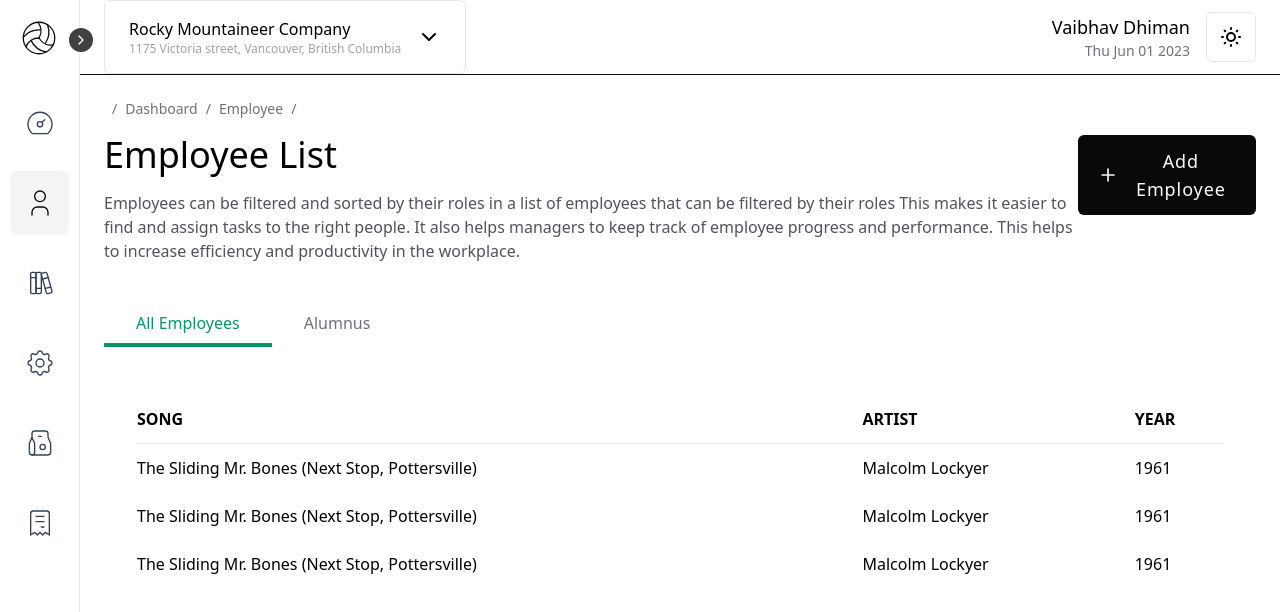
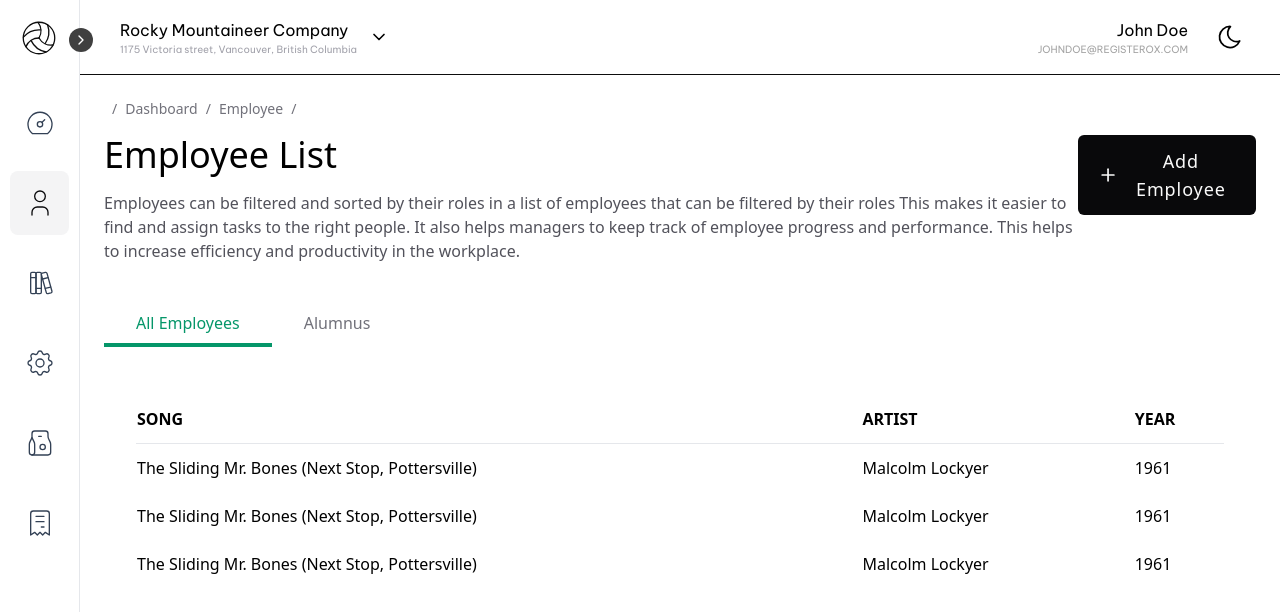
Before and after one commit to vars7899/pos, a React (Vite) app in the folder client/: page /dashboard/employee in a window 1280 px wide. Shown: the top 612 px of the page. Built offline with nearby package versions, Linux system fonts and the light colour scheme; a web font is replaced by a local one.

Commit message:
BUG flickering of the sidebar when changingcurrent tab

```diff
--- a/client/src/components/Dashboard/Navbar.tsx
+++ b/client/src/components/Dashboard/Navbar.tsx
@@ -1,29 +1,38 @@
-import { useState } from "react";
-import { IconBallVolleyball, IconChevronDown, IconSun } from "@tabler/icons-react";
-import * as Component from "..";
+import { IconChevronDown, IconMoon, IconSun } from "@tabler/icons-react";
+import { useSelector } from "react-redux";
+import Switch from "react-switch";
 
 interface NavbarProps {
+  theme: string;
   $toggleTheme?(): void;
 }
+const iconSetting = {
+  strokeWidth: 1.5,
+  size: 28,
+};
 
-export const Navbar = ({ $toggleTheme }: NavbarProps) => {
-  const [currentDate] = useState<string>(Date());
+export const Navbar = ({ theme, $toggleTheme }: NavbarProps) => {
+  const { user } = useSelector((state: any) => state.auth);
   return (
-    <div className="px-6 border-b-[1px] border-Black h-[75px] flex items-center justify-between dark:bg-Black">
-      <div className="border-[1px] rounded-md px-6 py-4 flex items-center">
-        <div className="mr-4 overflow-hidden">
+    <div className="px-6 border-b-[1px] border-Black h-[75px] flex items-center justify-between dark:bg-Black font-beVietnam">
+      <div className="rounded-md px-4 py-2 flex items-center dark:bg-neutral-800 dark:text-neutral-200">
+        <div className="mr-3 overflow-hidden ">
           <p className="font-medium truncate">Rocky Mountaineer Company</p>
-          <p className="text-xs truncate text-zinc-400">1175 Victoria street, Vancouver, British Columbia</p>
+          <p className="text-[10px] truncate text-zinc-400">1175 Victoria street, Vancouver, British Columbia</p>
         </div>
-        <IconChevronDown />
+        <IconChevronDown size={20} />
       </div>
       <div className="flex items-center">
         <div className="flex flex-col items-end mr-4">
-          <p className="text-lg font-medium dark:text-zinc-50">Vaibhav Dhiman</p>
-          <p className="text-sm text-zinc-500 font-medium">{currentDate.slice(0, 15).replace(/-/g, "/")}</p>
+          <p className="font-medium dark:text-neutral-200">
+            {user ? `${user.firstName} ${user.lastName}` : "John Doe"}
+          </p>
+          <p className="text-[10px] text-neutral-400 font-medium uppercase">
+            {user ? user.email : "johndoe@registerox.com"}
+          </p>
         </div>
-        <button className="rounded-md border-[1px] p-3 dark:text-zinc-50" onClick={$toggleTheme}>
-          <IconSun />
+        <button className="rounded-md p-3 dark:text-zinc-50" onClick={$toggleTheme}>
+          {theme === "dark" ? <IconSun {...iconSetting} /> : <IconMoon {...iconSetting} />}
         </button>
       </div>
     </div>
--- a/client/src/components/Dashboard/Sidebar.tsx
+++ b/client/src/components/Dashboard/Sidebar.tsx
@@ -2,21 +2,24 @@ import { IconBallVolleyball, IconChevronLeft, IconChevronRight } from "@tabler/i
 import { DashboardNavigationList } from "../../navigation/DashboardNavigationList";
 import { useNavigate, useLocation } from "react-router-dom";
 import { AnimatePresence, motion } from "framer-motion";
+import { useDispatch, useSelector } from "react-redux";
+import { AppDispatch } from "../../redux/store";
+import { setDashboardExpandSidebar } from "../../redux/feature/appSlice";
 
-interface SidebarProps {
-  expandSidebar: boolean;
-  $toggleSidebar(): void;
-}
-
-export const Sidebar = ({ expandSidebar, $toggleSidebar }: SidebarProps) => {
+export const Sidebar = () => {
   const { pathname } = useLocation();
   const navigate = useNavigate();
+  const dispatch = useDispatch<AppDispatch>();
+  const { dashboardExpandSidebar } = useSelector((state: any) => state.app);
 
   return (
     <AnimatePresence>
       <motion.div
+        initial={{
+          width: dashboardExpandSidebar ? 80 : 350,
+        }}
         animate={{
-          width: expandSidebar ? 80 : 350,
+          width: dashboardExpandSidebar ? 80 : 350,
           transition: {
             duration: 1.5,
           },
@@ -28,7 +31,7 @@ export const Sidebar = ({ expandSidebar, $toggleSidebar }: SidebarProps) => {
             <IconBallVolleyball strokeWidth={0.75} size={42} />
           </div>
           <AnimatePresence>
-            {!expandSidebar ? (
+            {!dashboardExpandSidebar ? (
               <motion.div
                 initial={{
                   opacity: 0,
@@ -36,12 +39,12 @@ export const Sidebar = ({ expandSidebar, $toggleSidebar }: SidebarProps) => {
                 animate={{
                   opacity: [0, 0.5, 1],
                   transition: {
-                    delay: 1.25,
-                    duration: 1,
+                    delay: dashboardExpandSidebar ? 1.25 : 0,
+                    duration: dashboardExpandSidebar ? 1 : 0,
                   },
                 }}
                 exit={{ opacity: [0.5, 0], transition: { duration: 0.5 } }}
-                className="flex flex-col items-start font-beVietnam pl-2"
+                className="flex flex-col items-start font-beVietnam pl-2 truncate"
               >
                 <p className="pb-[2px]">Register Ox Admin</p>
                 <div className="flex items-center">
@@ -56,9 +59,9 @@ export const Sidebar = ({ expandSidebar, $toggleSidebar }: SidebarProps) => {
         <motion.div
           whileTap={{ scale: 0.9 }}
           className="absolute top-[28px] right-[-14px] bg-neutral-700 p-1 rounded-full text-white cursor-pointer"
-          onClick={$toggleSidebar}
+          onClick={() => dispatch(setDashboardExpandSidebar())}
         >
-          {!expandSidebar ? <IconChevronLeft size={16} /> : <IconChevronRight size={16} />}
+          {!dashboardExpandSidebar ? <IconChevronLeft size={16} /> : <IconChevronRight size={16} />}
         </motion.div>
 
         <div className="mt-4 px-2.5">
@@ -75,7 +78,7 @@ export const Sidebar = ({ expandSidebar, $toggleSidebar }: SidebarProps) => {
               >
                 <div>{tab.icon}</div>
                 <AnimatePresence>
-                  {!expandSidebar ? (
+                  {!dashboardExpandSidebar ? (
                     <motion.p
                       initial={{
                         opacity: 0,
@@ -85,12 +88,12 @@ export const Sidebar = ({ expandSidebar, $toggleSidebar }: SidebarProps) => {
                         opacity: [0, 0.5, 1],
                         display: "block",
                         transition: {
-                          delay: 1.25,
-                          duration: 1,
+                          delay: dashboardExpandSidebar ? 1.25 : 0,
+                          duration: dashboardExpandSidebar ? 1 : 0,
                         },
                       }}
                       exit={{ opacity: [0.5, 0], transition: { duration: 0.5 } }}
-                      className="ml-4 font-medium"
+                      className="ml-4 font-medium overflow-hidden whitespace-nowrap"
                     >
                       {tab.name}
                     </motion.p>
--- a/client/src/hooks/useThemeMode.tsx
+++ b/client/src/hooks/useThemeMode.tsx
@@ -16,5 +16,5 @@ export const useThemeMode = () => {
     localStorage.setItem("theme", theme);
   }, [theme, colorTheme]);
 
-  return { $toggleTheme };
+  return { $toggleTheme, theme };
 };
--- a/client/src/layouts/DashboardLayout.tsx
+++ b/client/src/layouts/DashboardLayout.tsx
@@ -1,6 +1,5 @@
 import * as Component from "../components";
 import * as Hook from "../hooks";
-import { useState } from "react";
 
 interface DashboardLayoutParams {
   isLoading?: boolean;
@@ -8,19 +7,14 @@ interface DashboardLayoutParams {
 }
 
 const DashboardLayout = ({ isLoading, children }: DashboardLayoutParams) => {
-  const { $toggleTheme } = Hook.useThemeMode();
-  const [expandSidebar, setExpandSidebar] = useState<boolean>(true);
-
-  function $toggleSidebar() {
-    setExpandSidebar((prev) => !prev);
-  }
+  const { $toggleTheme, theme } = Hook.useThemeMode();
 
   return (
     <div className="max-h-[100vh] h-[100vh] grid grid-cols-[auto,_1fr]">
-      <Component.Dashboard.Sidebar expandSidebar={expandSidebar} $toggleSidebar={$toggleSidebar} />
+      <Component.Dashboard.Sidebar />
       <div className="h-[100%]">
-        <Component.Dashboard.Navbar $toggleTheme={$toggleTheme} />
-        <div className="dark:bg-UltraDark">{children}</div>
+        <Component.Dashboard.Navbar theme={theme} $toggleTheme={$toggleTheme} />
+        <div className="dark:bg-UltraDark h-[calc(100vh-75px)]">{children}</div>
       </div>
     </div>
   );
--- /dev/null
+++ b/client/src/redux/feature/appSlice.ts
@@ -0,0 +1,19 @@
+import { createSlice } from "@reduxjs/toolkit";
+
+const initialState = {
+  dashboardExpandSidebar: true,
+};
+
+const appSlice = createSlice({
+  name: "app",
+  initialState,
+  reducers: {
+    setDashboardExpandSidebar(state) {
+      state.dashboardExpandSidebar = !state.dashboardExpandSidebar;
+    },
+  },
+});
+
+export const { setDashboardExpandSidebar } = appSlice.actions;
+
+export default appSlice.reducer;
--- a/client/src/redux/store.ts
+++ b/client/src/redux/store.ts
@@ -1,9 +1,11 @@
 import { configureStore } from "@reduxjs/toolkit";
 import authReducer from "./feature/authSlice";
+import appReducer from "./feature/appSlice";
 
 const store = configureStore({
   reducer: {
     auth: authReducer,
+    app: appReducer,
   },
 });
 
```
